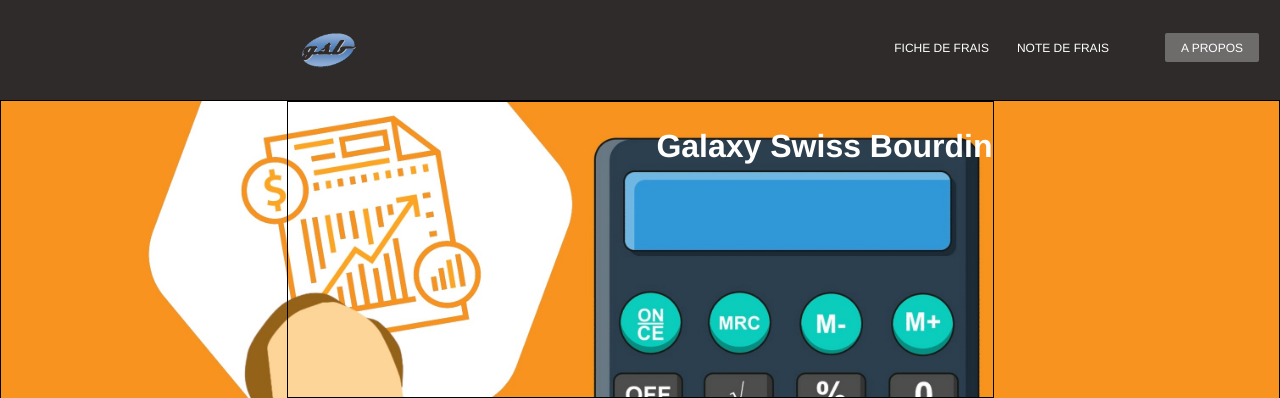
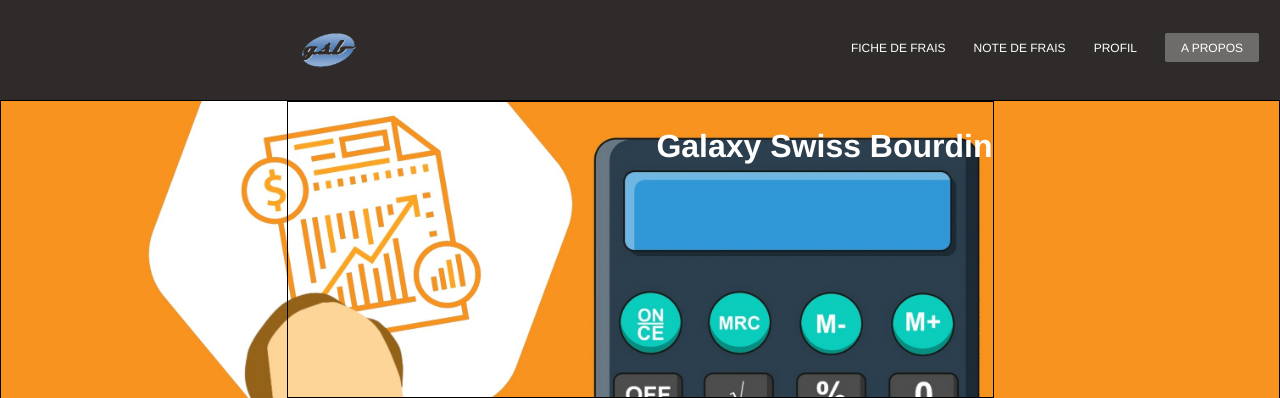
Before and after one commit to Greg2sg/BTSPPE, a PHP site: page /index.php in a window 1280 px wide; the page is wider, and only the part inside the window is pictured. Shown: the top 398 px of that part. Run offline with PHP 8.4, Linux system fonts and the light colour scheme; the visitor is signed in with stand-in values (Sample User, id 1).

Commit message:
Martin le boss

```diff
--- a/index.php
+++ b/index.php
@@ -35,7 +35,7 @@ $userinfo = $_SESSION;
                 <?php } ?>
 
 
-            <li><a href="form/profil.php?id=<?php echo $_SESSION['id'] ?>"><?php ?></a></li>
+            <li><a href="form/profil.php?id=<?php echo $_SESSION['id'] ?>">Profil<?php ?></a></li>
 
             <!-- Afficher si l'on est pas connecter -->
             <?php }else{  ?>
```
